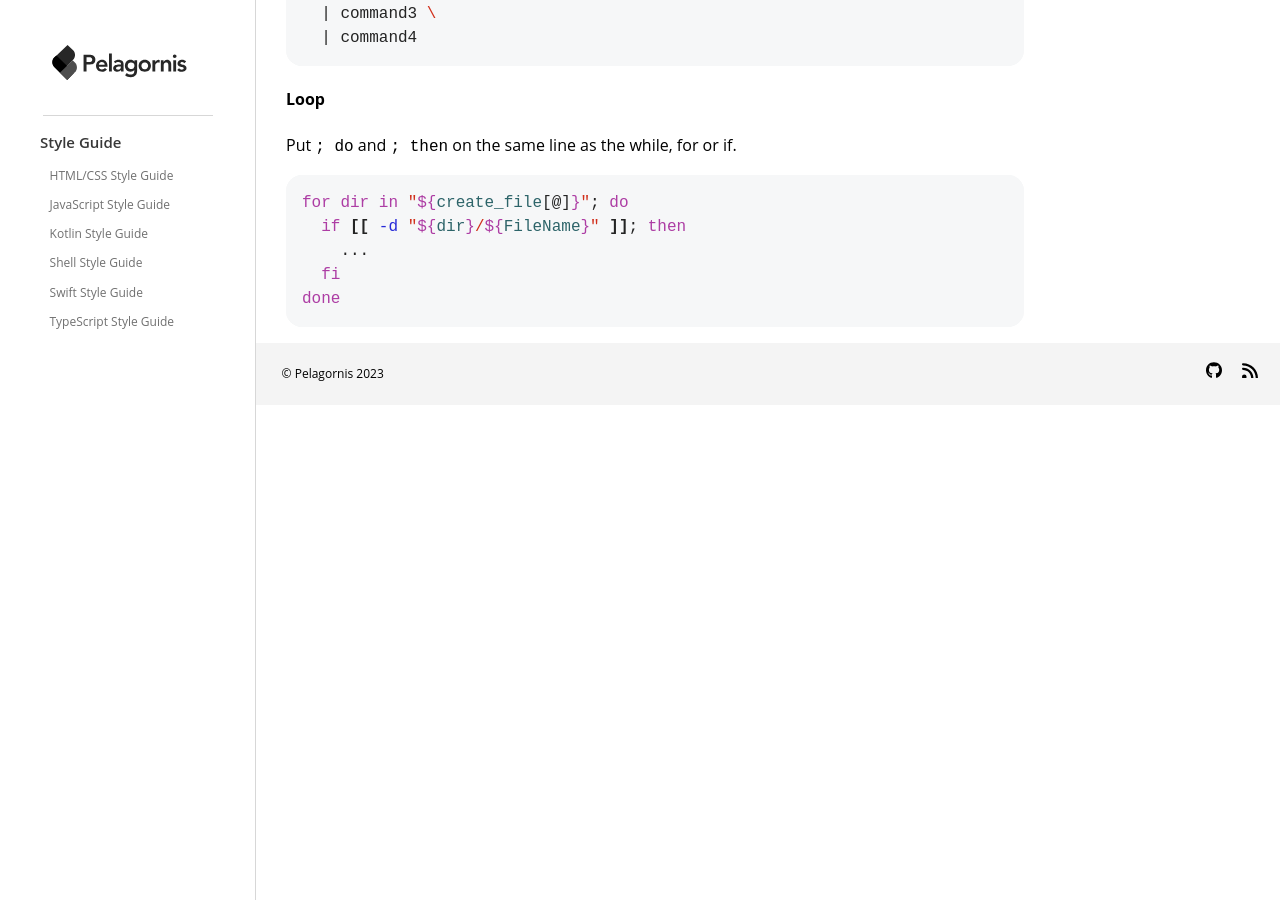
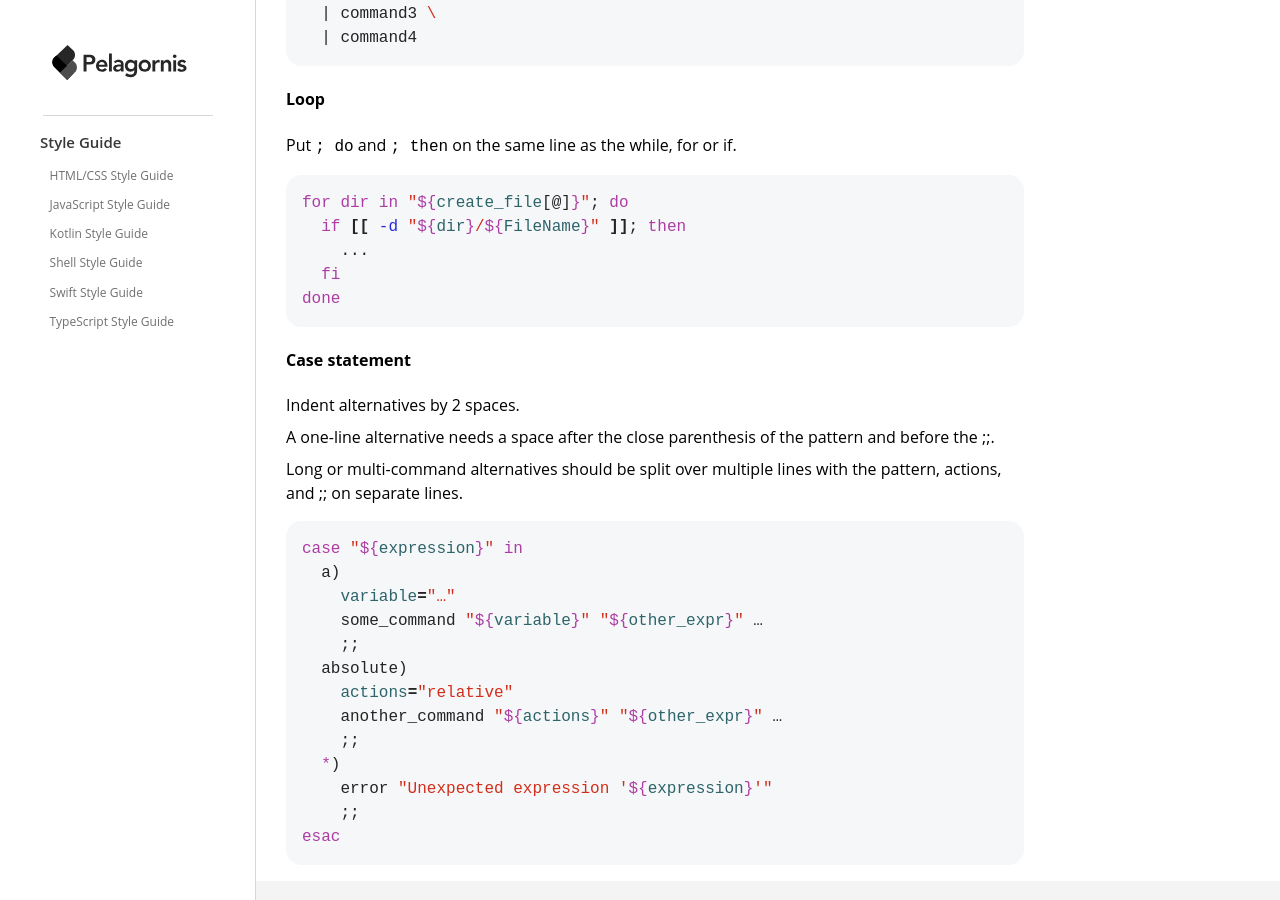
Before and after one commit to pelagornis/styleguide, a Jekyll site: the page built from shell/index.md, in a window 1280 px wide and 900 px high, scrolled down 2735 px. Built offline with Jekyll 4.4.1, drawn with Linux system fonts in a browser that asks for light colours; before the commit the page ends 3140 px from its top, so only the background shows below that.

Commit message:
Update shell formatting

````diff
--- a/shell/index.md
+++ b/shell/index.md
@@ -134,3 +134,28 @@ for dir in "${create_file[@]}"; do
   fi
 done
 ```
+
+#### Case statement
+
+Indent alternatives by 2 spaces.
+
+A one-line alternative needs a space after the close parenthesis of the pattern and before the ;;.
+
+Long or multi-command alternatives should be split over multiple lines with the pattern, actions, and ;; on separate lines.
+
+
+```bash
+case "${expression}" in
+  a)
+    variable="…"
+    some_command "${variable}" "${other_expr}" …
+    ;;
+  absolute)
+    actions="relative"
+    another_command "${actions}" "${other_expr}" …
+    ;;
+  *)
+    error "Unexpected expression '${expression}'"
+    ;;
+esac
+```
````
